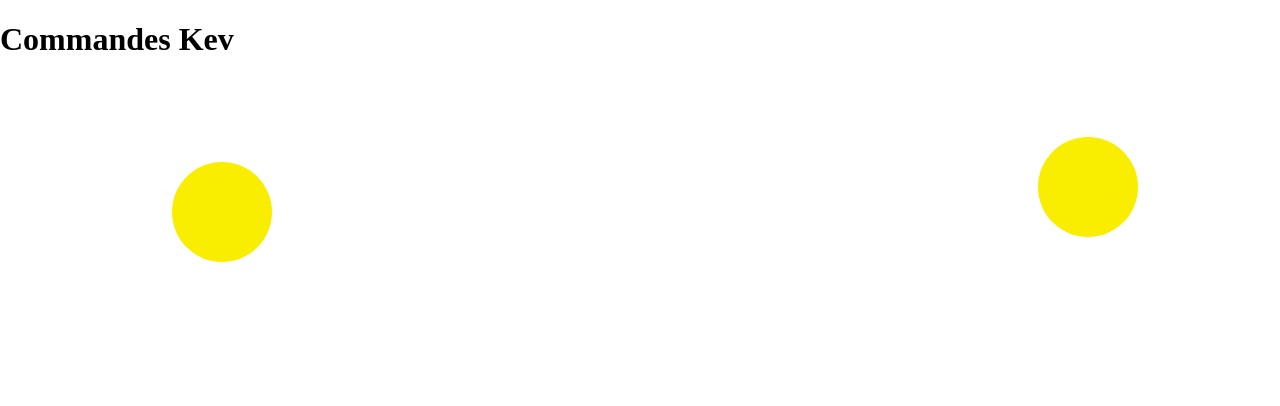
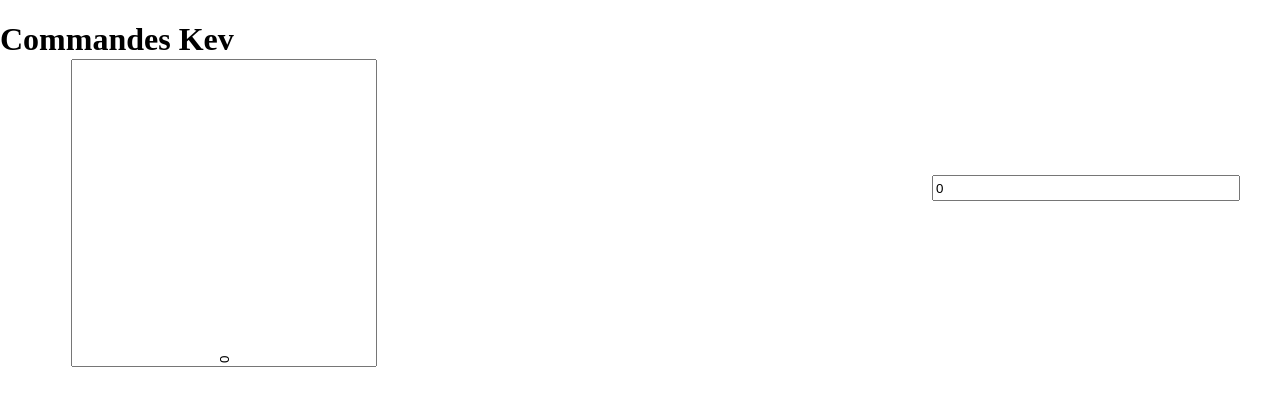
Before and after one commit to quentinRevillon/aruco-navigation-robot, a plain HTML site: page web/templates/Artefact.html in a window 1280 px wide. Drawn offline with nearby package versions, Linux system fonts and the light colour scheme.

Commit message:
cursor commit

```diff
--- a/web/templates/Arefact.html
+++ b/web/templates/Artefact.html
@@ -63,12 +63,12 @@
 
 
     <div id="curseur1Container">
-        <input type="range" id="curseur1" min="-100" max="100" value="0">
+        <input type="curseur1" id="curseur1" min="-100" max="100" value="0">
     </div>
 
     <!-- Curseur 2 (horizontal) -->
     <div id="curseur2Container">
-        <input type="range" id="curseur2" min="-100" max="100" value="0">
+        <input type="curseur2" id="curseur2" min="-100" max="100" value="0">
     </div>
 
     <script>
```
